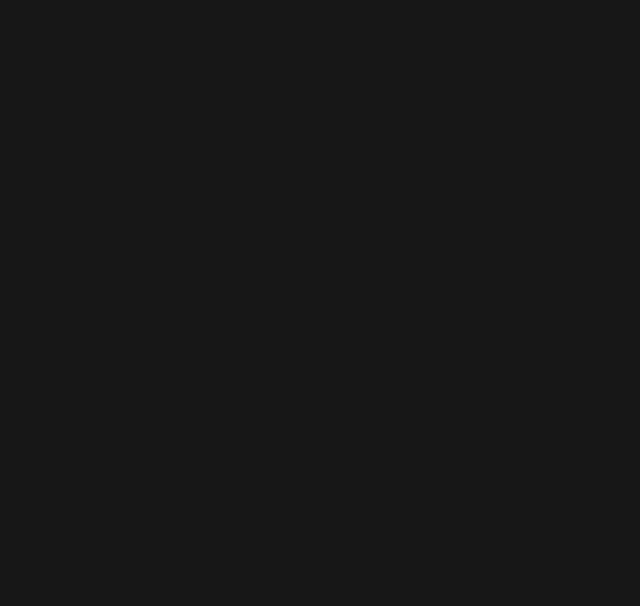
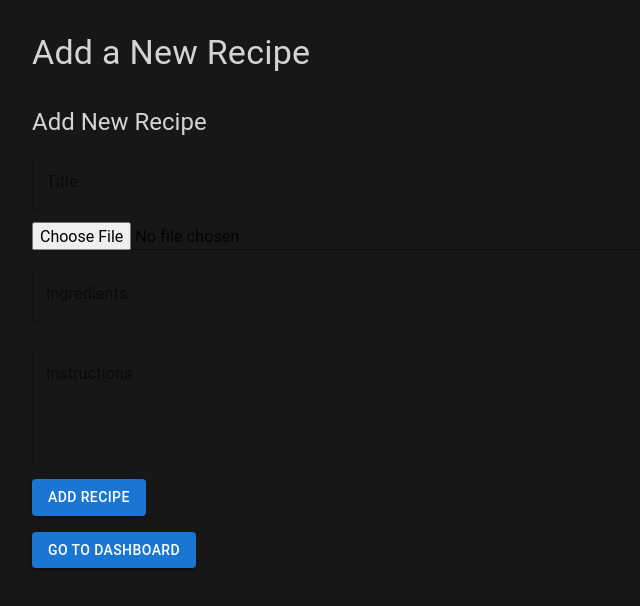
Before and after one commit to Shalomhosheya/recipe-Finder-TreineticPvt--work-task, a React (Vite) app: page /add-recipe in a window 1280 px wide. Before the commit this address had no page. Shown: the top 606 px of the page, without its empty margins (0-640 px from the left). Built offline with nearby package versions, Linux system fonts and the light colour scheme.

Commit message:
recipe adding section created

```diff
--- a/src/App.tsx
+++ b/src/App.tsx
@@ -1,20 +1,25 @@
+import React, { useState } from 'react';
 import { BrowserRouter as Router, Routes, Route } from 'react-router-dom';
 import Dashboard from './pages/Dashboard';
-import RecipeDetail from './pages/RecipeDetail';
-import Login from './pages/Login';
-import AddRecipe from './pages/AddRecipe';
+import AddRecipePage from './pages/AddRecipePage';
+import Recipe from './data/Recipe';
 
-function App() {
+const App = () => {
+  // Define state with the customRecipes type as an array of Recipe objects
+  const [customRecipes, setCustomRecipes] = useState<Recipe[]>([]);
+
+  const handleAddRecipe = (newRecipe: Recipe) => {
+    setCustomRecipes([...customRecipes, newRecipe]);
+  };
+
   return (
     <Router>
       <Routes>
-        <Route path="/" element={<Dashboard />} />
-        <Route path="/recipe/:id" element={<RecipeDetail />} />
-        <Route path="/login" element={<Login />} />
-        <Route path="/add" element={<AddRecipe />} />
+        <Route path="/" element={<Dashboard onAdd={handleAddRecipe} />} />
+        <Route path="/add-recipe" element={<AddRecipePage onAdd={handleAddRecipe} />} />
       </Routes>
     </Router>
   );
-}
+};
 
 export default App;
--- /dev/null
+++ b/src/component/AddRecipe.jsx
@@ -0,0 +1,80 @@
+import React, { useState } from 'react';
+import { Box, TextField, Button, Typography, Input } from '@mui/material';
+
+const AddRecipe = ({ onAdd }) => {
+  const [form, setForm] = useState({
+    title: '',
+    image: '',
+    instructions: '',
+    ingredients: '',
+    imageFile: null,
+  });
+
+  const handleChange = (e) => {
+    setForm({ ...form, [e.target.name]: e.target.value });
+  };
+
+  const handleImageChange = (e) => {
+    const file = e.target.files[0];
+    if (file) {
+      setForm({ ...form, imageFile: file, image: URL.createObjectURL(file) }); // Save image URL for preview
+    }
+  };
+
+  const handleSubmit = () => {
+    const newRecipe = {
+      idMeal: Date.now().toString(), // fake ID
+      strMeal: form.title,
+      strMealThumb: form.image, // Use image URL for the image thumbnail
+      strInstructions: form.instructions,
+      strIngredient1: form.ingredients,
+    };
+    onAdd(newRecipe);
+    setForm({ title: '', image: '', instructions: '', ingredients: '', imageFile: null });
+  };
+
+  return (
+    <Box sx={{ mt: 4 }}>
+      <Typography variant="h5">Add New Recipe</Typography>
+      <TextField
+        name="title"
+        label="Title"
+        fullWidth
+        margin="normal"
+        value={form.title}
+        onChange={handleChange}
+      />
+      <Input
+        type="file"
+        name="imageFile"
+        onChange={handleImageChange}
+        fullWidth
+        margin="normal"
+      />
+      {form.image && <img src={form.image} alt="Recipe preview" style={{ maxWidth: '200px', marginTop: '10px' }} />}
+      <TextField
+        name="ingredients"
+        label="Ingredients"
+        fullWidth
+        margin="normal"
+        value={form.ingredients}
+        onChange={handleChange}
+      />
+      <TextField
+        name="instructions"
+        label="Instructions"
+        fullWidth
+        multiline
+        rows={4}
+        margin="normal"
+        value={form.instructions}
+        onChange={handleChange}
+      />
+      <Button variant="contained" onClick={handleSubmit}>
+        Add Recipe
+      </Button>
+    </Box>
+  );
+};
+
+export default AddRecipe;
--- /dev/null
+++ b/src/component/backBtn.jsx
@@ -0,0 +1,9 @@
+import React from 'react'
+
+const backBtn = () => {
+  return (
+    <div>backBtn</div>
+  )
+}
+
+export default backBtn
--- /dev/null
+++ b/src/data/Recipe.tsx
@@ -0,0 +1,9 @@
+interface Recipe {
+  idMeal: string;
+  strMeal: string;
+  strMealThumb: string;
+  strInstructions: string;
+  strIngredient1: string;
+}
+
+export default Recipe;
--- a/src/pages/AddRecipe.jsx
+++ /dev/null
@@ -1,11 +0,0 @@
-import React from 'react'
-
-const AddRecipe = () => {
-  return (
-    <div>
-      <h1>Add Recipe</h1>
-    </div>
-  )
-}
-
-export default AddRecipe
--- /dev/null
+++ b/src/pages/AddRecipePage.jsx
@@ -0,0 +1,28 @@
+// AddRecipePage.jsx
+import React, { useState } from 'react';
+import { Box, Typography, Button } from '@mui/material';
+import AddRecipe from '../component/AddRecipe';
+import { useNavigate } from 'react-router-dom';
+
+const AddRecipePage = ({ onAdd }) => {
+  const navigate = useNavigate();
+
+  const handleAddRecipe = (newRecipe) => {
+    onAdd(newRecipe); // Pass the new recipe to the parent Dashboard component
+    navigate('/dashboard'); // Navigate back to the dashboard after adding the recipe
+  };
+
+  return (
+    <Box sx={{ padding: '2rem' }}>
+      <Typography variant="h4" gutterBottom>
+        Add a New Recipe
+      </Typography>
+      <AddRecipe onAdd={handleAddRecipe} />
+      <Button sx={{ mt: 2 }} variant="contained" onClick={() => navigate('/')}>
+        Go to Dashboard
+      </Button>
+    </Box>
+  );
+};
+
+export default AddRecipePage;
--- a/src/pages/DashBoard.jsx
+++ b/src/pages/DashBoard.jsx
@@ -1,18 +1,29 @@
+// Dashboard.jsx
 import React, { useEffect, useState } from 'react';
-import { Box, Typography, Grid, Card, CardMedia, CardContent, CircularProgress } from '@mui/material';
+import { Box, Typography, Grid, Card, CardMedia, CardContent, CircularProgress, Button } from '@mui/material';
 import SearchBar from '../component/SearchBar';
 import axios from 'axios';
+import { useNavigate } from 'react-router-dom';
+import AddRecipe from '../component/AddRecipe';
 
 const Dashboard = () => {
-  const [searchQuery, setSearchQuery] = useState('Arrabiata');
+  const [searchQuery, setSearchQuery] = useState('');
   const [recipes, setRecipes] = useState([]);
   const [loading, setLoading] = useState(false);
+  const [customRecipes, setCustomRecipes] = useState([]);
+
+  const handleAddRecipe = (newRecipe) => {
+    setCustomRecipes([...customRecipes, newRecipe]);
+  };
+
+  const allRecipes = [...customRecipes, ...recipes];
+  const navigate = useNavigate();
 
   const fetchRecipes = async (query) => {
     try {
       setLoading(true);
       const res = await axios.get(`/search.php?s=${query}`);
-      setRecipes(res.data.meals || []); // If no meals, fallback to empty array
+      setRecipes(res.data.meals || []);
     } catch (error) {
       console.error('Error fetching recipes:', error);
     } finally {
@@ -36,25 +47,20 @@ const Dashboard = () => {
         <CircularProgress />
       ) : (
         <Grid container spacing={3}>
-          {recipes.length > 0 ? (
-            recipes.map((recipe) => (
+          {allRecipes.length > 0 ? (
+            allRecipes.map((recipe) => (
               <Grid item key={recipe.idMeal} xs={12} sm={6} md={4}>
-                <Card sx={{ borderRadius: 3, boxShadow: 3 }}>
-                  <CardMedia
-                    component="img"
-                    height="180"
-                    image={recipe.strMealThumb}
-                    alt={recipe.strMeal}
-                  />
+                <Card sx={{ cursor: 'pointer' }} onClick={() => navigate(`/recipe/${recipe.idMeal}`)}>
+                  <CardMedia component="img" height="180" image={recipe.strMealThumb} alt={recipe.strMeal} />
                   <CardContent>
                     <Typography variant="h6" gutterBottom>
                       {recipe.strMeal}
                     </Typography>
                     <Typography variant="body2" color="text.secondary">
-                      Category: {recipe.strCategory}
+                      Category: {recipe.strCategory || 'Custom'}
                     </Typography>
                     <Typography variant="body2" color="text.secondary">
-                      Area: {recipe.strArea}
+                      Area: {recipe.strArea || 'N/A'}
                     </Typography>
                   </CardContent>
                 </Card>
@@ -65,6 +71,10 @@ const Dashboard = () => {
           )}
         </Grid>
       )}
+
+      <Button variant="contained" sx={{ mt: 4 }} onClick={() => navigate('/add-recipe')}>
+        Add New Recipe
+      </Button>
     </Box>
   );
 };
--- a/src/pages/RecipeDetail.jsx
+++ b/src/pages/RecipeDetail.jsx
@@ -1,9 +1,59 @@
-import React from 'react'
+// pages/RecipeDetails.jsx
+import React, { useEffect, useState } from 'react';
+import { useParams } from 'react-router-dom';
+import { Box, Typography, Button, CardMedia } from '@mui/material';
+import axios from 'axios';
 
-const RecipeDetail = () => {
+const RecipeDetails = () => {
+  const { id } = useParams();
+  const [recipe, setRecipe] = useState(null);
+
+  const fetchRecipe = async () => {
+    const res = await axios.get(`/lookup.php?i=${id}`);
+    setRecipe(res.data.meals[0]);
+  };
+
+  useEffect(() => {
+    fetchRecipe();
+  }, [id]);
+
+  const handleSaveToFavorites = () => {
+    let favorites = JSON.parse(localStorage.getItem('favorites')) || [];
+    favorites.push(recipe);
+    localStorage.setItem('favorites', JSON.stringify(favorites));
+  };
+
+  if (!recipe) return <Typography>Loading...</Typography>;
+
   return (
-    <div>RecipeDetail</div>
-  )
-}
+    <Box sx={{ padding: '2rem' }}>
+      <Typography variant="h4">{recipe.strMeal}</Typography>
+      <CardMedia
+        component="img"
+        image={recipe.strMealThumb}
+        alt={recipe.strMeal}
+        sx={{ width: '50%', borderRadius: 5, marginTop: 4 }}
+      />
+      <Typography variant="h6" mt={2}>Ingredients:</Typography>
+      <ul>
+        {Array.from({ length: 20 }, (_, i) => {
+          const ingredient = recipe[`strIngredient${i + 1}`];
+          const measure = recipe[`strMeasure${i + 1}`];
+          return (
+            ingredient && (
+              <li key={i}>
+                {ingredient} - {measure}
+              </li>
+            )          );
+        })}
+      </ul>
+      <Typography variant="h6" mt={2}>Instructions:</Typography>
+      <Typography>{recipe.strInstructions}</Typography>
+      <Button variant="contained" sx={{ mt: 3 }} onClick={handleSaveToFavorites}>
+        Save to Favorites ❤️
+      </Button>
+    </Box>
+  );
+};
 
-export default RecipeDetail
+export default RecipeDetails;
```
Also changed, not shown: src/pages/cart.jsx (added).
